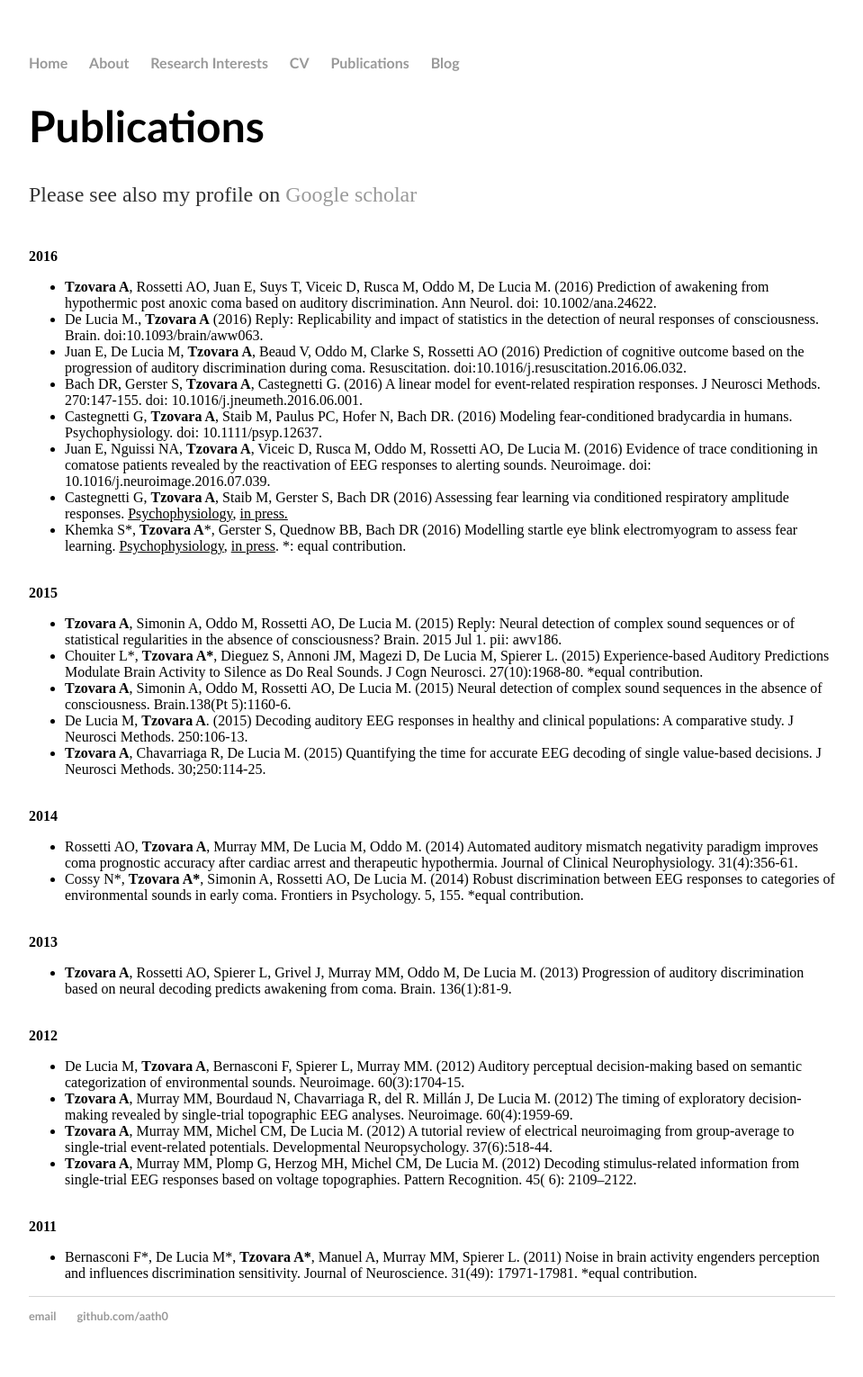
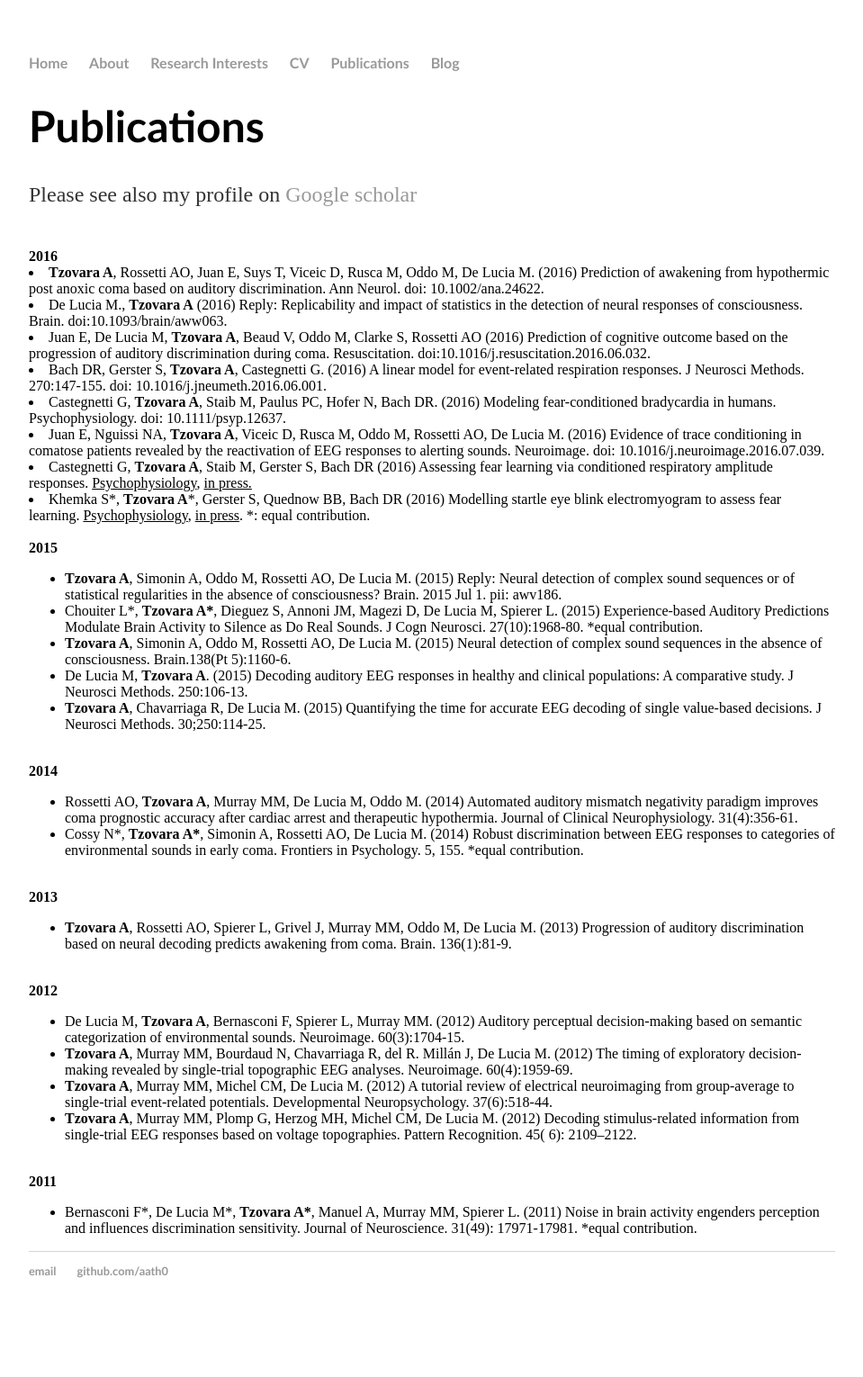
Before and after one commit to aath0/TryingOut, a Jekyll site: the page built from publications/index.html, in a window 1280 px wide. Shown: the whole page at 90% size, without its empty margins (160-1119 px from the left). Built offline with Jekyll 4.4.1, drawn with Linux system fonts in a browser that asks for light colours; after the commit the page ends 1480 px from its top, so only the background shows below that.

Commit message:
Update index.html

```diff
--- a/publications/index.html
+++ b/publications/index.html
@@ -6,7 +6,7 @@ title: Athina Tzovara
 	<h1>Publications</h1>
 	<p>Please see also my profile on <a href="https://scholar.google.ch/citations?user=XdOdIKYAAAAJ&hl=en">Google scholar</a></p><br>
 	<strong>2016</strong>
-<ul>
+<ul.posts>
  	<li><strong>Tzovara A</strong>, Rossetti AO, Juan E, Suys T, Viceic D, Rusca M, Oddo M, De Lucia M. (2016) Prediction of awakening from hypothermic post anoxic coma based on auditory discrimination. <span class="jrnl" title="Annals of neurology">Ann Neurol</span>. doi: 10.1002/ana.24622.</li>
  	<li>De Lucia M., <strong>Tzovara A</strong> (2016) Reply: Replicability and impact of statistics in the detection of neural responses of consciousness. Brain. doi:10.1093/brain/aww063.</li>
  	<li>Juan E, De Lucia M, <strong>Tzovara A</strong>, Beaud V, Oddo M, Clarke S, Rossetti AO (2016) Prediction of cognitive outcome based on the progression of auditory discrimination during coma. Resuscitation. doi:10.1016/j.resuscitation.2016.<wbr />06.032.</li>
@@ -15,7 +15,7 @@ title: Athina Tzovara
  	<li>Juan E, Nguissi NA, <strong>Tzovara A</strong>, Viceic D, Rusca M, Oddo M, Rossetti AO, De Lucia M. (2016) Evidence of trace conditioning in comatose patients revealed by the reactivation of EEG responses to alerting sounds. Neuroimage. doi: 10.1016/j.neuroimage.2016.07.039.</li>
  	<li>Castegnetti G, <strong>Tzovara A</strong>, Staib M, Gerster S, Bach DR (2016) Assessing fear learning via conditioned respiratory amplitude responses. <u>Psychophysiology</u>, <u>in press.</u></li>
  	<li>Khemka S*, <strong>Tzovara A</strong>*, Gerster S, Quednow BB, Bach DR (2016) Modelling startle eye blink electromyogram to assess fear learning. <u>Psychophysiology</u>, <u>in press</u>. *: equal contribution.</li>
-</ul><br>
+</ul.posts><br>
 <strong>2015</strong>
 <ul>
  	<li><strong>Tzovara A</strong>, Simonin A, Oddo M, Rossetti AO, De Lucia M. (2015) Reply: Neural detection of complex sound sequences or of statistical regularities in the absence of consciousness? Brain. 2015 Jul 1. pii: awv186.</li>
```
